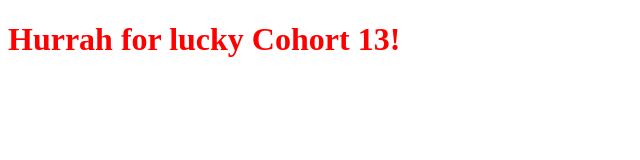
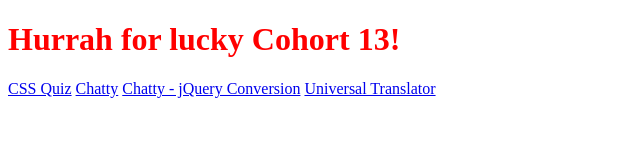
Before and after one commit to aoswalt/aoswalt.github.io, a plain HTML site: page index.html in a window 1280 px wide. Shown: the whole page, without its empty margins (0-640 px from the left). Drawn offline with Linux system fonts and the light colour scheme.

Commit message:
Add project links

```diff
--- a/index.html
+++ b/index.html
@@ -8,5 +8,9 @@
 </head>
 <body>
   <h1>Hurrah for lucky Cohort 13!</h1>
+  <a href="https://nss-day-cohort-13.github.io/static-web-html-css-quiz-aoswalt/">CSS Quiz</a>
+  <a href="http://nss-day-cohort-13.github.io/spa-group-chatty-macc/">Chatty</a>
+  <a href="http://aoswalt.github.io/spa-group-chatty-macc/">Chatty - jQuery Conversion</a>
+  <a href="https://nss-day-cohort-13.github.io/iffe-translator-ham/">Universal Translator</a>
 </body>
 </html>
```
Also changed, not shown: README.md.
